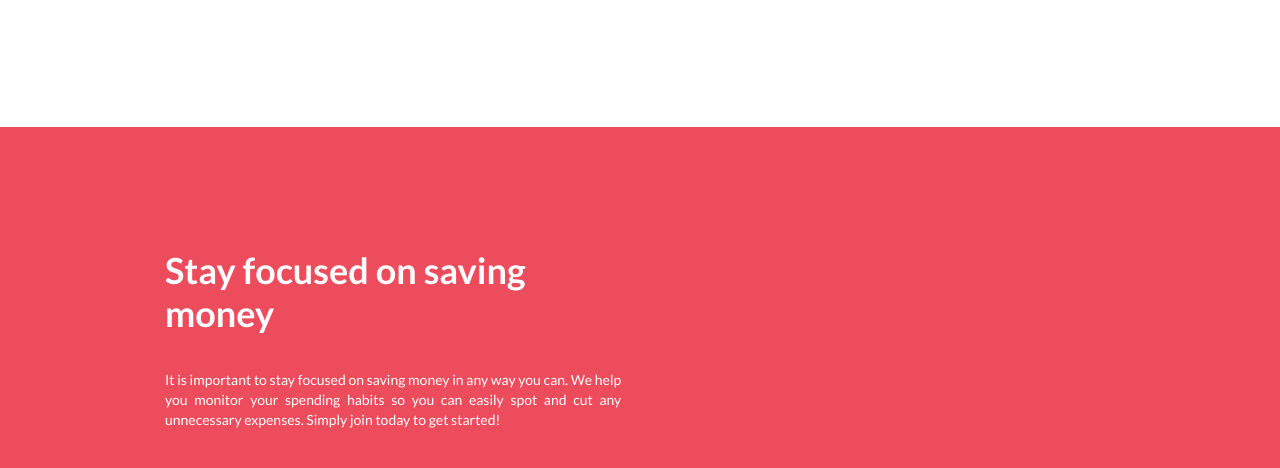
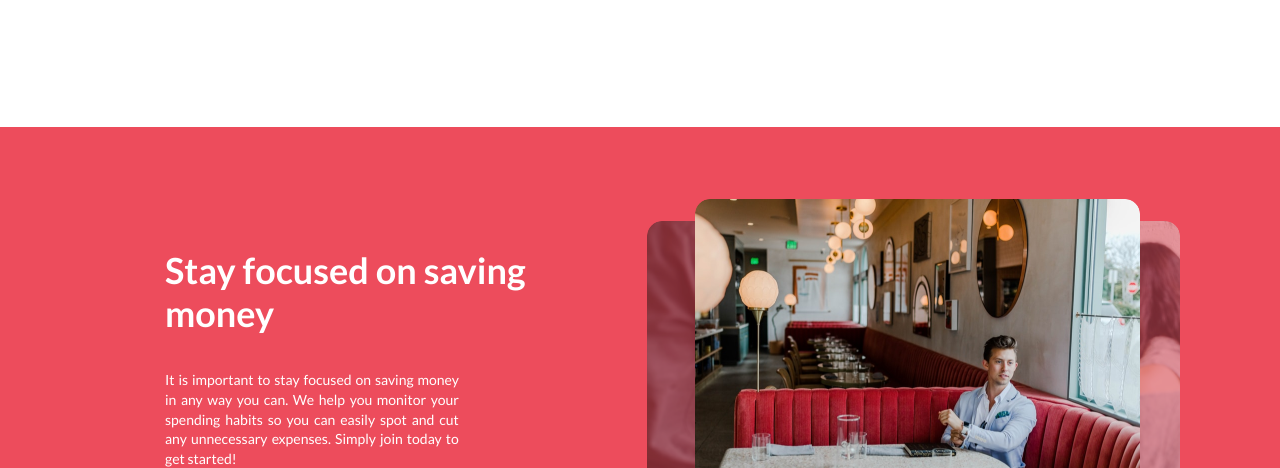
Before and after one commit to Szakeroo/CloudBudget, a website: page index.html in a window 1280 px wide. Shown: the part 1815-2283 px from the top of the page. Drawn offline with Linux system fonts and the light colour scheme; files whose address does not match are found by name.

Commit message:
Finish focus section

```diff
--- a/index.html
+++ b/index.html
@@ -132,7 +132,15 @@
 					<img clas="windows__image" src="./assets/windows.png" alt="Windows logo image">
 				</div>
 			</div>
-			<div class="col-7 focus__images"></div>
+			<div class="col-7 focus__images">
+				<div class="images__background">
+					<img class="focus__image-backImg" src="./assets/focus_back-image.png" alt="Man is writing something">
+					<img class="focus__image-backImgSecond" src="./assets/focus__right-image.png" alt="Friends meet in restaurant">
+				</div>
+
+				<img class="focus__image-frontImg"src="./assets/focus_main-image.png" alt="Man is sitting in a restaurant">
+
+			</div>
 		</div>
 	</section>
 
--- a/sass/partials/_focus.scss
+++ b/sass/partials/_focus.scss
@@ -3,7 +3,6 @@
   height: 500px;
   width: 100%;
   color: $color-white;
-
 }
 .focus__wrapper {
   display: flex;
@@ -11,7 +10,7 @@
     display: flex;
     flex-direction: column;
     margin: 122px 20px 50px 165px;
-        .focus__text-header{
+    .focus__text-header {
       font-weight: 600;
       font-size: 36px;
       line-height: 43.2px;
@@ -24,6 +23,7 @@
       line-height: 19.6px;
       text-align: justify;
       margin-bottom: 45px;
+      max-width: 65%;
     }
   }
 }
@@ -52,6 +52,3 @@
 .avast__image {
   margin: 0 25px 0 35px;
 }
-.windows__image {
-
-}
--- a/sass/partials/_technology.scss
+++ b/sass/partials/_technology.scss
@@ -72,3 +72,33 @@
     top: 97px;
     left: 71px;
 }
+.focus__images {
+    position: relative;
+    margin: 94px 0 95px 10px;
+    .focus__image-backImg {
+        position: relative;
+        width: 383px;
+        height: 267px;
+        border-radius: 15px;
+    }
+    .focus__image-backImgSecond {
+        position: absolute;
+        top: 0;
+        left : 150px;
+        width: 383px;
+        height: 267px;
+        border-radius: 15px;
+    }
+    .focus__image-frontImg {
+        position: absolute;
+        top: -22px;
+        left: 48px;
+        width: 445px;
+        height: 311px;
+        border-radius: 15px;
+    }
+    .images__background {
+        display: flex;
+        position: absolute;
+    }
+}
```
Also changed, not shown: assets/focus__right-image.png (added), css/style.css. Lines whose indentation alone changed are shown as unchanged.
